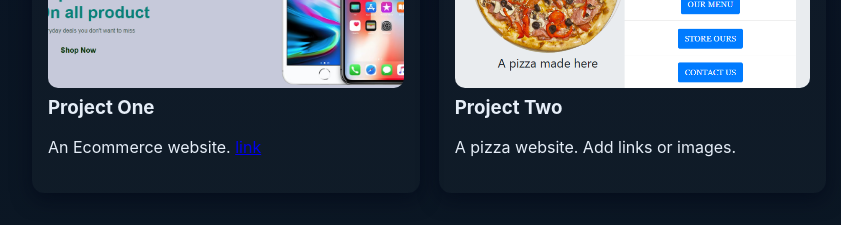
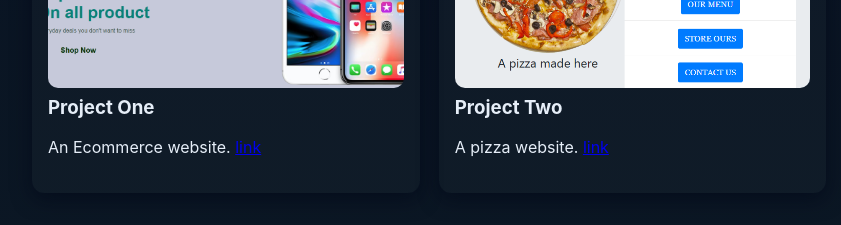
Before and after one commit to Vickhack/my-portfolio, a plain HTML site: page index.html in a window 1280 px wide. Shown: the part 1340-1565 px from the top of the page, without its empty margins (58-899 px from the left). Drawn offline with Linux system fonts and the light colour scheme.

Commit message:
Update index.html

```diff
--- a/index.html
+++ b/index.html
@@ -63,7 +63,7 @@
 				<article class="card">
 					<div class="thumb"><img src="img/Screenshot 2025-11-25 163040.png" alt="Project Two"></div>
 					<h3>Project Two</h3>
-					<p>A pizza website. Add links or images.</p>
+					<p>A pizza website.  <a href="https://vickpizza-web.vercel.app/" target="blank"><span>link</span></a> </p>
 				</article>
 
 				</article>
```
